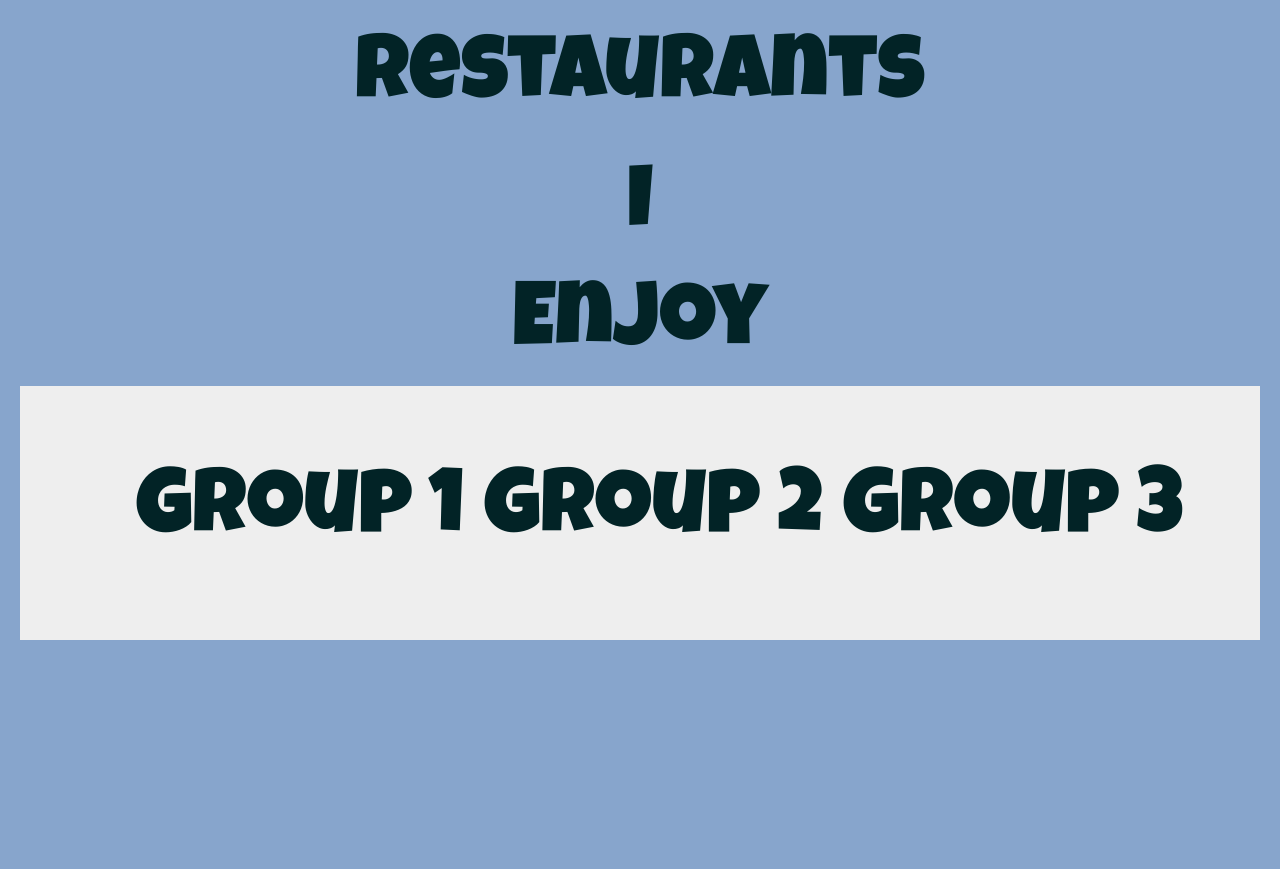
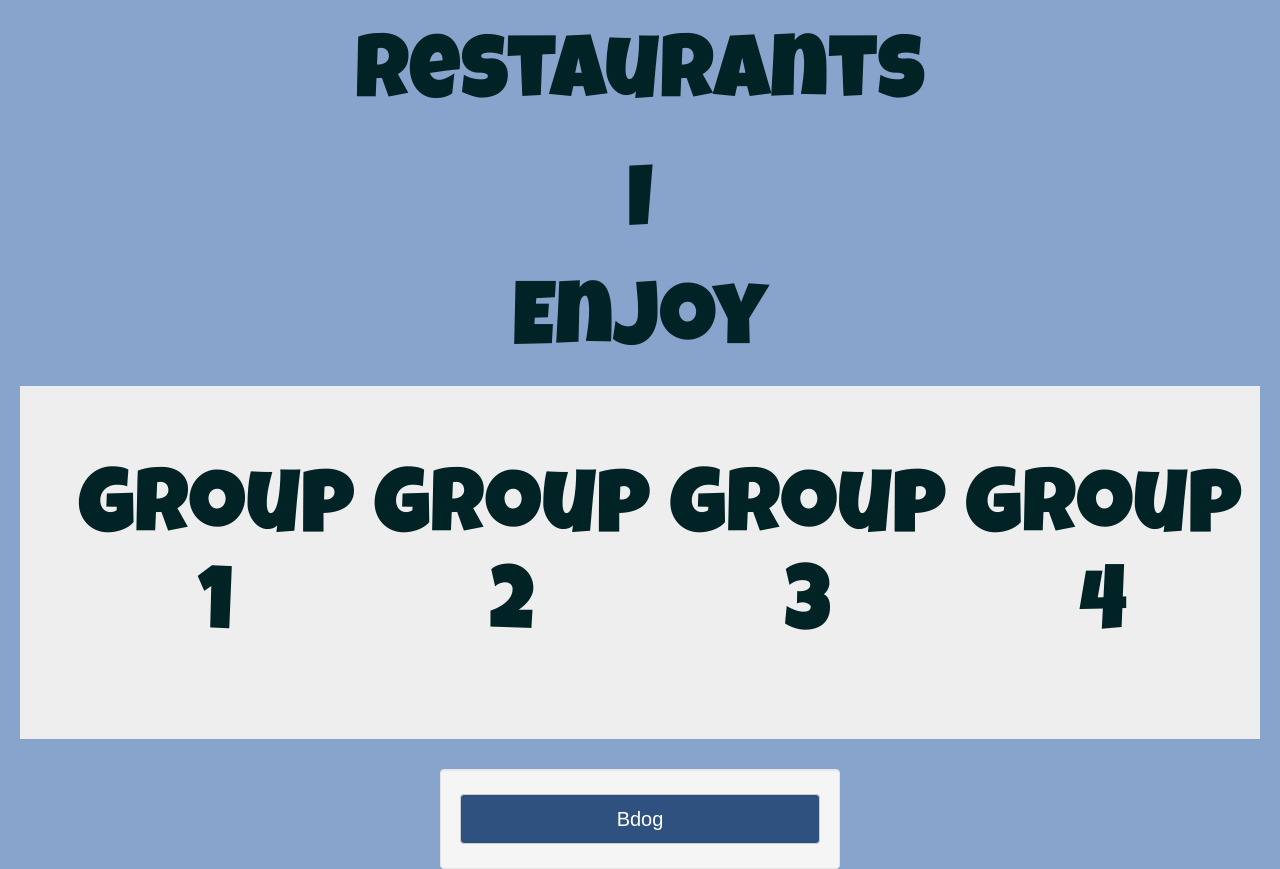
Before and after one commit to bdog72/food-dot-com, a React app: page /restaurants4 in a window 1280 px wide. Before the commit the page ends 830 px from the top, so only its background shows below. Built offline with nearby package versions, Linux system fonts and the light colour scheme.

Commit message:
added a new restaurant

```diff
--- /dev/null
+++ b/src/components/Group4.js
@@ -0,0 +1,16 @@
+import React, { Component } from 'react'
+import { Button } from 'react-bootstrap'
+
+const WellStyles = {maxWidth: 400, margin: '0 auto 10px'}
+
+export default class Group4 extends Component {
+  render () {
+    return <div>
+      <div className='well' style={WellStyles}>
+        <a href=''>
+          <Button className='butt' block>Bdog</Button>
+        </a>
+      </div>
+    </div>
+  }
+}
--- a/src/components/ReactRouter.js
+++ b/src/components/ReactRouter.js
@@ -2,6 +2,7 @@ import React, { Component } from 'react'
 import Group1 from './Group1'
 import Group2 from './Group2'
 import Group3 from './Group3'
+import Group4 from './Group4'
 import { Jumbotron } from 'react-bootstrap'
 import { BrowserRouter as Router, Route, Link } from 'react-router-dom'
 
@@ -22,14 +23,21 @@ const restaurants3 = () => (
   </div>
 )
 
+const restaurants4 = () => (
+  <div>
+    <Group4 />
+  </div>
+)
+
 const BasicExample = () => (
   <Router>
     <div>
       <Jumbotron>
         <ul>
-          <li><Link to='/'><h2>Group 1</h2></Link></li>
-          <li><Link to='/restaurants2'><h2>Group 2</h2></Link></li>
-          <li><Link to='/restaurants3'><h2>Group 3</h2></Link></li>
+          <li><Link to='/'><h2>Group<br />1</h2></Link></li>
+          <li><Link to='/restaurants2'><h2>Group<br />2</h2></Link></li>
+          <li><Link to='/restaurants3'><h2>Group<br />3</h2></Link></li>
+          <li><Link to='/restaurants4'><h2>Group<br />4</h2></Link></li>
         </ul>
       </Jumbotron>
 
@@ -37,6 +45,7 @@ const BasicExample = () => (
       <Route exact path='/' component={restaurants1} />
       <Route path='/restaurants2' component={restaurants2} />
       <Route path='/restaurants3' component={restaurants3} />
+      <Route path='/restaurants4' component={restaurants4} />
     </div>
   </Router>
 )
--- a/src/styles/screen.scss
+++ b/src/styles/screen.scss
@@ -40,6 +40,7 @@ ul {
   list-style: none;
   display: flex;
   justify-content: center;
+  flex-wrap: wrap;
   // flex-direction: column;
 
   li {
```
